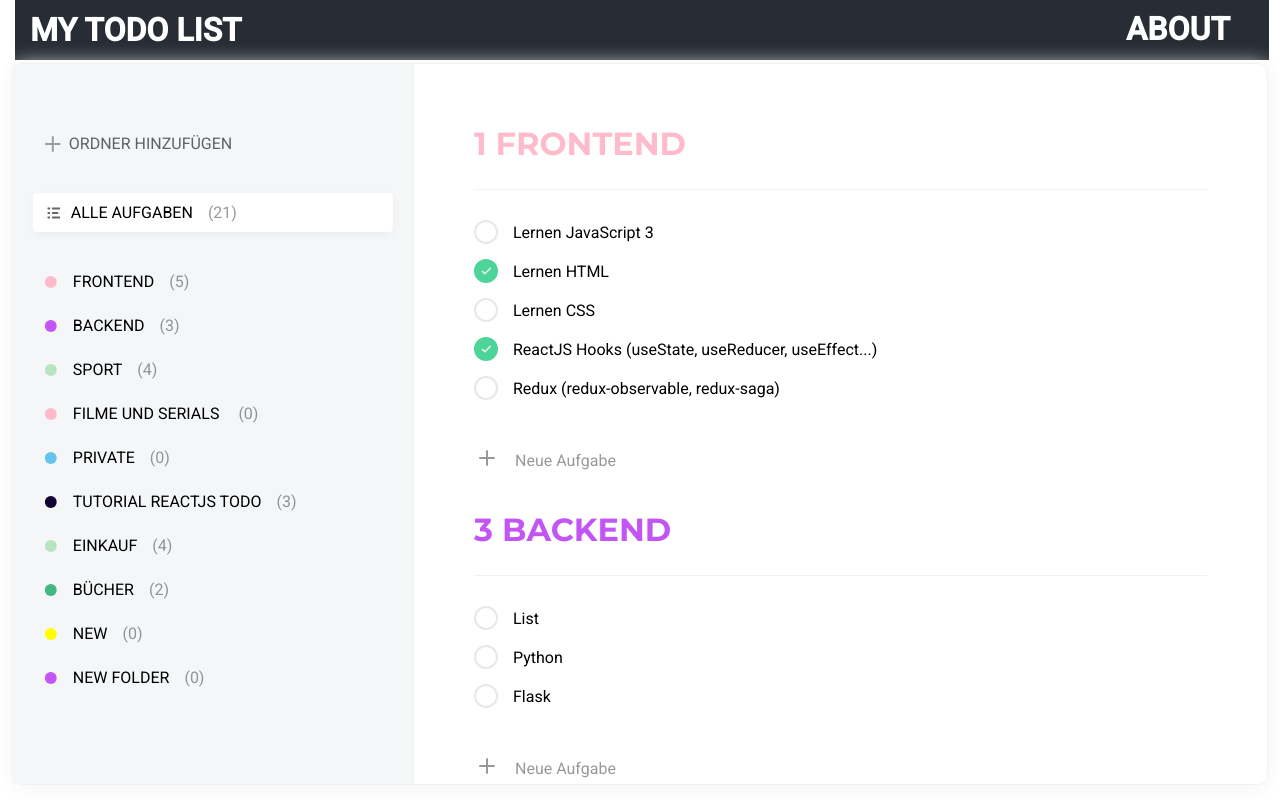
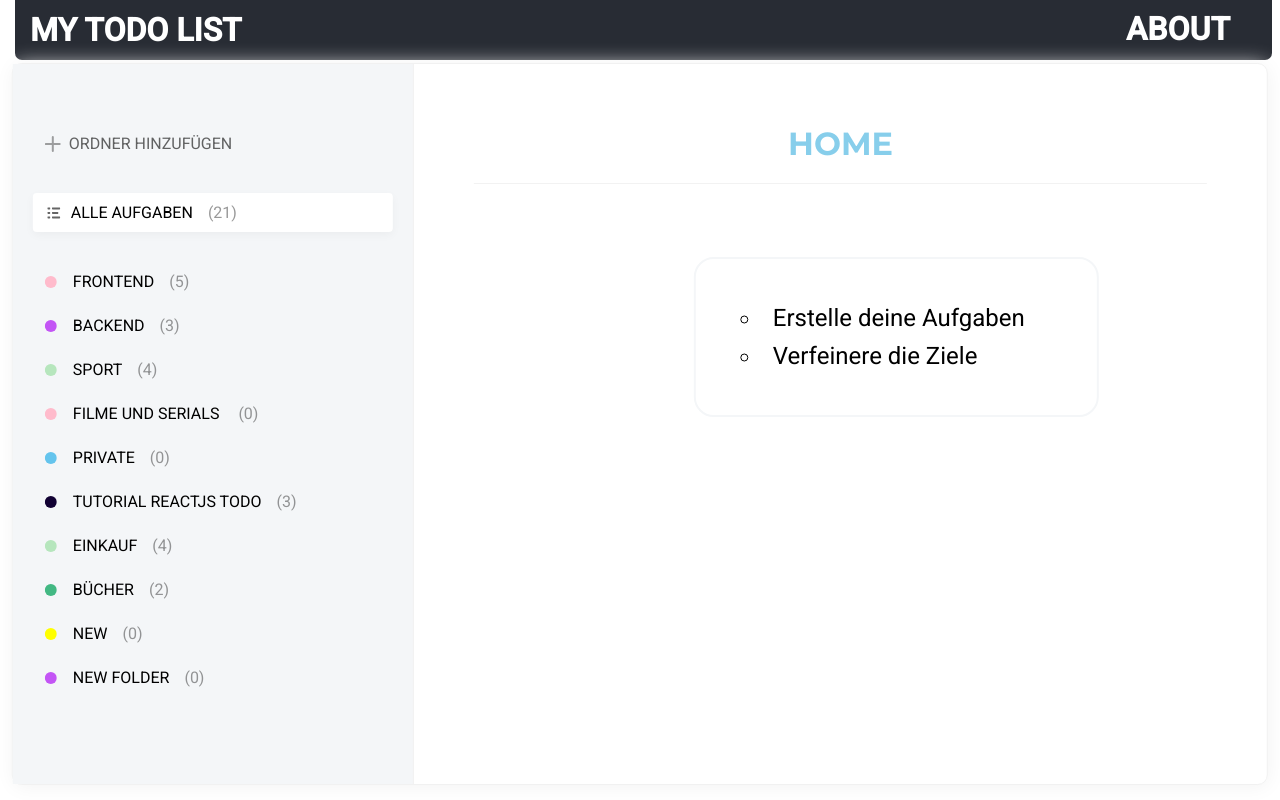
Before and after one commit to devlab22/react-todo, a React (Create React App) app: page / in a window 1280 px wide. Built offline with nearby package versions, Linux system fonts and the light colour scheme; data requests are answered from the project's data file.

Commit message:
20221215

```diff
--- a/src/App.js
+++ b/src/App.js
@@ -4,7 +4,7 @@ import { Circles } from 'react-loader-spinner';
 import { Routes, Route, useLocation } from "react-router-dom";
 
 import { Sidebar, Tasks, Header } from './components';
-import { About, Task, Folder } from './pages';
+import { About, Task, Folder, Home } from './pages';
 
 import listSvg from './assets/img/list.svg';
 
@@ -297,6 +297,11 @@ function App() {
             <Routes>
 
               <Route exact path='/' element={
+                <Home/>
+              }>
+
+              </Route>
+              <Route exact path='/lists' element={
                 data && data.map(item => (
 
                   item.id > 0 && (
--- a/src/components/Header/Header.module.scss
+++ b/src/components/Header/Header.module.scss
@@ -1,5 +1,5 @@
 .header {
-    width: 98%;
+    width: 98.2%;
     height: 60px;
     background-color: #282c34;
     margin: 0 15px;
@@ -8,6 +8,8 @@
     align-items: center;
     justify-content: space-between;
     text-transform: uppercase;
+    border-bottom-right-radius: 7px;
+    border-bottom-left-radius: 7px;
 
     .navbar__link {
         margin: -25px 0 40px auto;
--- a/src/components/Sidebar/List.jsx
+++ b/src/components/Sidebar/List.jsx
@@ -21,7 +21,7 @@ function List({ items = [], onClickItem, onClickRemove, selectedId=null, colors=
   const handleOnClickItem = (id) => {
 
     if(id != null){
-      id === 0 ? navigate("/") : navigate(`/lists/${id}`);
+      id === 0 ? navigate("/lists") : navigate(`/lists/${id}`);
     }else{
       //onClickItem(id);
       navigate(`/list/${null}`);
--- a/src/index.scss
+++ b/src/index.scss
@@ -9,7 +9,7 @@ body {
     'Ubuntu', 'Cantarell', 'Fira Sans', 'Droid Sans', 'Helvetica Neue', sans-serif;
   margin: 0;
   padding: 0;
-  list-style: none;
+  //list-style: none;
   outline: 0;
   font-size: 16px;
 }
@@ -22,7 +22,8 @@ body {
 }
 
 .App{
-
+  font-size: 16px;
+  width: 100%;
 }
 
 .todo {
@@ -55,18 +56,3 @@ body {
   }
 
 }
-
-/* .field{
-  background: #ffffff;
-  border: 1px solid #efefef;
-  box-sizing: border-box;
-  border-radius: 4px;
-  padding: 8px 12px;
-  width: 100%;
-
-  &:focus{
-    border-color: #d1cfcf;
-  }
-
-
-} */
--- a/src/pages/Folder/index.jsx
+++ b/src/pages/Folder/index.jsx
@@ -13,7 +13,7 @@ export default function Folder({ items = [], colors = [], onAdd, onEdit }) {
         id: null,
         name: '',
         seqnr: 0,
-        colorId: 0
+        colorId: null
     });
 
     useEffect(() => {
--- /dev/null
+++ b/src/pages/Home.jsx
@@ -0,0 +1,20 @@
+import React from 'react';
+import styles from './Pages.module.scss';
+
+export default function Home() {
+  return (
+    <div className={styles.page}>
+        <h1>Home</h1>
+
+
+        <div className={styles.page__container}>
+            <ul className={styles.page__container__list}>
+                <li>Erstelle deine Aufgaben</li>
+                <li>Verfeinere die Ziele</li>
+            </ul>
+
+        </div>
+
+    </div>
+  )
+}
--- a/src/pages/Pages.module.scss
+++ b/src/pages/Pages.module.scss
@@ -1,6 +1,49 @@
-.page{
+.page {
 
-    h1{
+    text-align: center;
 
+    h1 {
+        font-size: 2rem !important;
+        font-weight: bold;
+        text-transform: uppercase;
+        color: skyblue;
     }
+
+    &__container {
+
+        border: 2px solid #f4f6f8;
+        padding: 40px;
+        margin: 10% 30%;
+        height: auto;
+        width: 405px;
+        box-sizing: border-box;
+        border-radius: 20px;
+        transition: box-shadow 0.2s ease-in-out, transform 0.2s ease-in-out;
+
+        &:hover {
+            box-shadow: 0 1.5rem 2rem rgba(0, 0, 0, 0.076);
+            transform: translateY(-0.5rem);
+        }
+
+        p {
+            font-size: 1.5rem;
+            margin-top: 10px;
+        }
+
+        ul{
+            list-style-type: circle;
+            text-align: left;
+            list-style-position: inside;
+
+
+            li{
+                font-size: 1.5rem;
+                padding: 5px;
+            }
+        }
+    }
+
+
+
+
 }
--- a/src/pages/index.js
+++ b/src/pages/index.js
@@ -1,3 +1,4 @@
 export {default as About} from './About';
 export {default as Task} from './Task';
 export {default as Folder} from './Folder';
+export {default as Home} from './Home';
```
